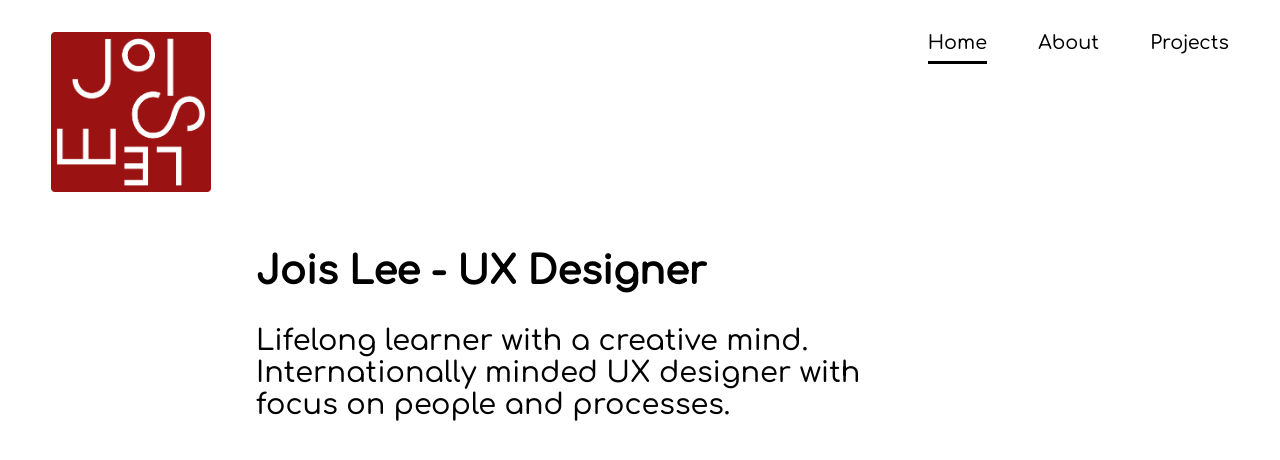
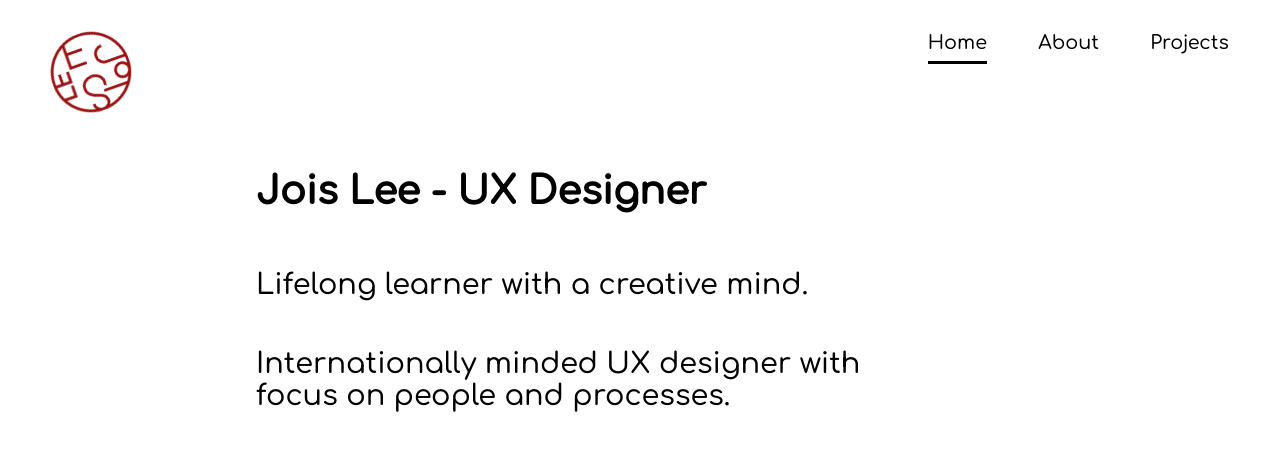
Before and after one commit to pashapear/jois-lee, a Next.js app: page / in a window 1280 px wide. Shown: the top 460 px of the page. Built offline with nearby package versions, Linux system fonts and the light colour scheme.

Commit message:
Adds spinning logo

```diff
--- a/components/Navigation.js
+++ b/components/Navigation.js
@@ -1,12 +1,22 @@
 import React from "react";
-import styled from "styled-components";
+import styled, { keyframes } from "styled-components";
 import Link from "next/link";
 import { useRouter } from "next/router";
 import { MenuButton } from "./MenuButton";
 import useIsMobile from "../hooks/useIsMobile";
 import { motion, AnimatePresence } from "framer-motion";
 
-const LOGO_SIZE = 20;
+const rotate = keyframes`
+  from {
+    transform: rotateZ(0deg);
+  }
+
+  to {
+    transform: rotateZ(360deg);
+  }
+`;
+
+const LOGO_SIZE = 10;
 
 const NavBar = styled.nav`
 	display: flex;
@@ -17,6 +27,7 @@ const NavBar = styled.nav`
 const Logo = styled.img`
 	height: ${LOGO_SIZE}vh;
 	cursor: pointer;
+	animation: ${rotate} 28s linear infinite;
 `;
 const Links = styled.div`
 	display: flex;
@@ -72,7 +83,7 @@ const MobileLink = (props) => <NavLink {...props} isMobile />;
 const NavLogo = () => {
 	return (
 		<Link href={HOME_ROUTE}>
-			<Logo src="images/full-logo-square.png" />
+			<Logo src="images/empty-logo.png" />
 		</Link>
 	);
 };
--- a/pages/index.js
+++ b/pages/index.js
@@ -1,4 +1,9 @@
 import styled from "styled-components";
+
+const Wrapper = styled.div`
+	display: flex;
+	flex-direction: column;
+`;
 
 const Title = styled.h1`
 	margin-bottom: 4vh;
@@ -13,12 +18,12 @@ const Blurb = styled.h2`
 
 export default function Home() {
 	return (
-		<>
+		<Wrapper>
 			<Title>Jois Lee - UX Designer</Title>
+			<Blurb>Lifelong learner with a creative mind.</Blurb>
 			<Blurb>
-				Lifelong learner with a creative mind. Internationally minded UX
-				designer with focus on people and processes.
+				Internationally minded UX designer with focus on people and processes.
 			</Blurb>
-		</>
+		</Wrapper>
 	);
 }
```
Also changed, not shown: public/images/empty-logo.png (renamed from public/images/empty-logo-circle.png).
